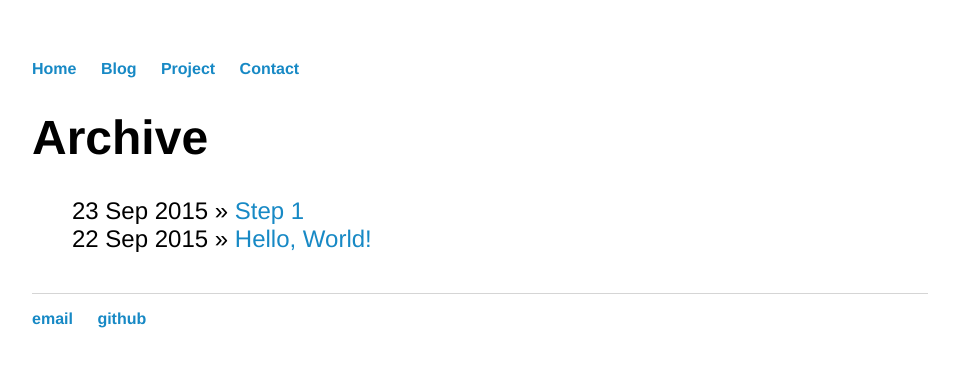
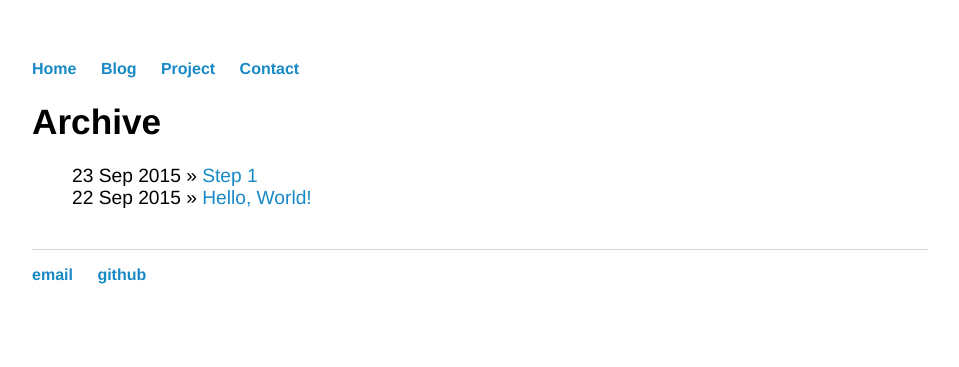
Before and after one commit to saturdaystepbystep/saturdaystepbystep.github.io, a Jekyll site: the page built from blog/index.html, in a window 1280 px wide. Shown: the top 367 px of the page, without its empty margins (160-1119 px from the left). Built offline with Jekyll 4.4.1, drawn with Linux system fonts in a browser that asks for light colours.

Commit message:
Update main.css

```diff
--- a/css/main.css
+++ b/css/main.css
@@ -20,7 +20,7 @@ a:hover {
     text-decoration: underline;
 }
 h1 {
-    font-size: 3em;
+    font-size: 2.2em;
     font-family:"Helvetica Neue", Helvetica, Arial, sans-serif;
 }
 p {
@@ -35,7 +35,7 @@ footer {
 }
 ul.posts {
     margin: 20px auto 40px;
-    font-size: 1.5em;
+    font-size: 1.2em;
     font-family:"Helvetica Neue", Helvetica, Arial, sans-serif;
 }
 
```
